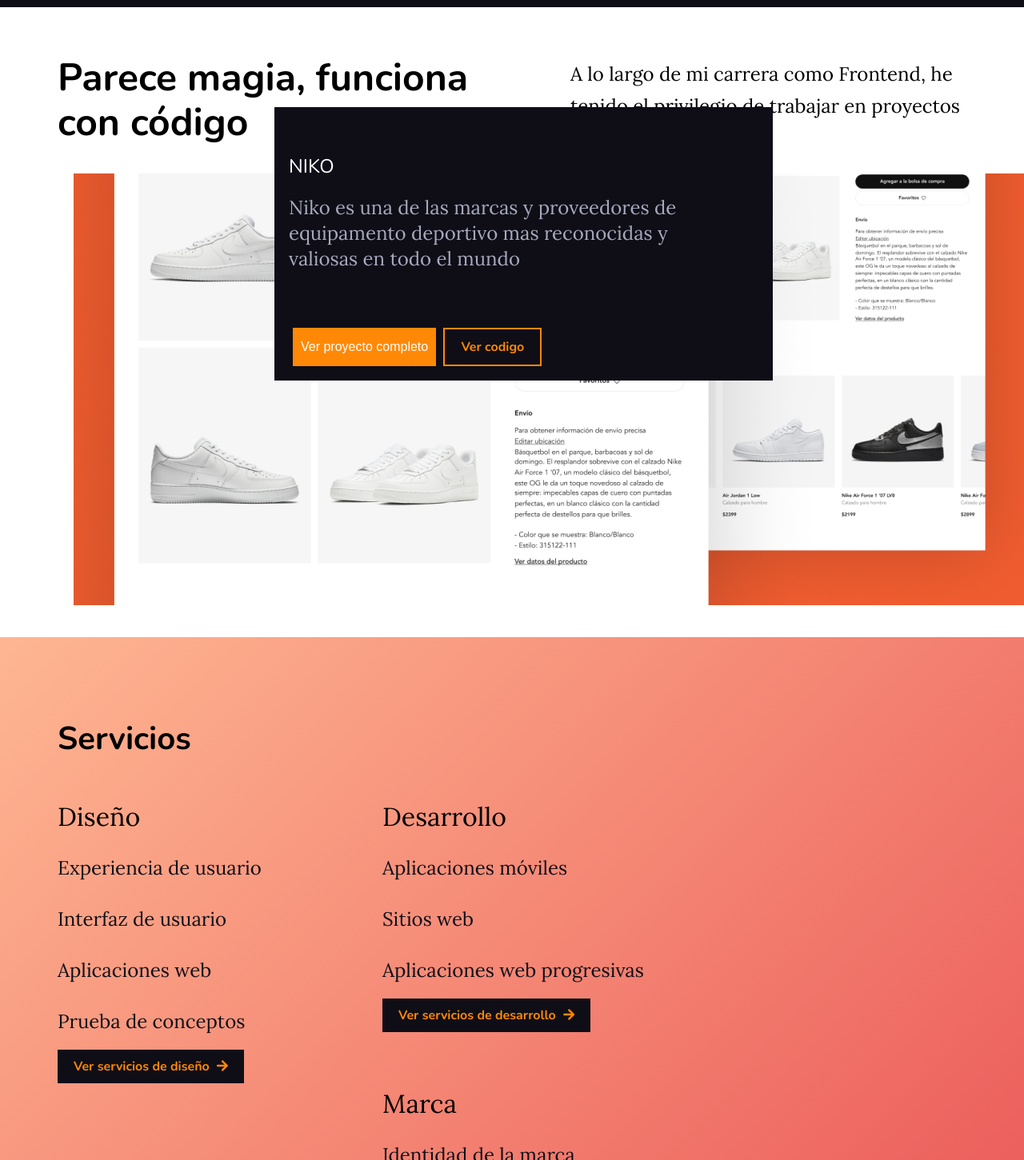
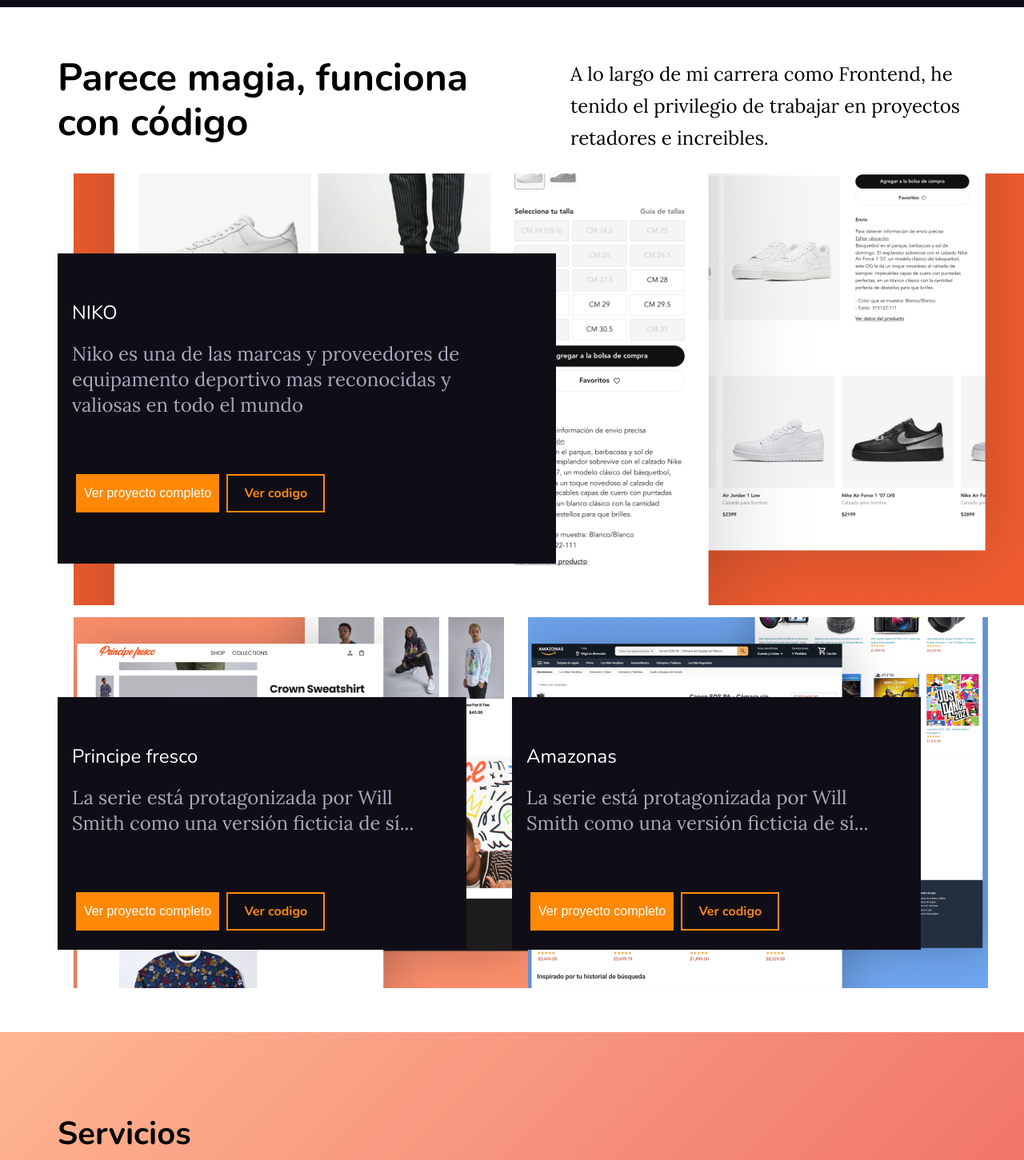
Before and after one commit to migueljalvarez/maqueta-portafolio-figma, a plain HTML site: page index.html in a window 1280 px wide. Shown: the part 700-2151 px from the top of the page at 80% size. Drawn offline with nearby package versions, Linux system fonts and the light colour scheme.

Commit message:
agregando proyectos

```diff
--- a/index.html
+++ b/index.html
@@ -61,41 +61,45 @@
           increibles.
         </p>
       </div>
-      <div class="first-project">
-        <div>
-          <img src="./src/assets/img/bg-niko.png" alt="bg-niko">
-        </div>
-
-        <div class="alert-message">
-
+      <div class="first-project mb-15">
+        <img class="background" src="./src/assets/img/bg-niko.png" alt="bg-niko">
+        <div class="alert-message alert-w-large">
           <h3 class="alert-title">NIKO</h3>
-          <p class="descriptions">
+          <p class="descriptions alert-text-large">
             Niko es una de las marcas y proveedores de equipamento deportivo mas reconocidas y valiosas en todo el mundo
           </p>
-
           <input class="btn btn-orange" type="button" value="Ver proyecto completo">
           <input class="more-services border-orange" type="button" value="Ver codigo">
         </div>
       </div>
-      <!-- <div id="sub-container-projects-images" class="">
-        <div>
-          <img class="large" src="./src/assets/img/large.png" alt="niko">
-        </div>
-        <div>
-          <img class="small" src="./src/assets/img/small-principe.png" alt="principe">
-        </div>
-        <div>
-          <img class="small" src="./src/assets/img/small-amazon.png" alt="amazon">
+
+      <div class="container-other-projects ">
+        <div class="other-projects mb-15">
+          <img class="background" src="./src/assets/img/bg-principe.png" alt="principe">
+          <div class="alert-message alert-w-small">
+            <h3 class="alert-title">Principe fresco</h3>
+            <p class="descriptions">
+              La serie está protagonizada por Will Smith como una versión ficticia de sí...
+            </p>
+            <input class="btn btn-orange" type="button" value="Ver proyecto completo">
+            <input class="more-services border-orange" type="button" value="Ver codigo">
+          </div>
         </div>
 
-      </div> -->
+
+        <div class="other-projects mb-15">
+          <img class="background" src="./src/assets/img/bg-amazon.png" alt="amazon">
+          <div class="alert-message alert-w-small">
+            <h3 class="alert-title">Amazonas</h3>
+            <p class="descriptions">
+              La serie está protagonizada por Will Smith como una versión ficticia de sí...
+            </p>
+            <input class="btn btn-orange" type="button" value="Ver proyecto completo">
+            <input class="more-services border-orange" type="button" value="Ver codigo">
+          </div>
+        </div>
+      </div>
     </div>
-
-
-
-
-
-
 
 
   </section>
--- a/styles/index.css
+++ b/styles/index.css
@@ -10,8 +10,12 @@
   --paragraph: #a7a9be;
   --button-hover: #fed9da;
 }
-a, [type="button"]:hover {
+a,
+[type="button"]:hover {
   cursor: pointer;
+}
+[type="button"]:hover {
+  background-color: var(--button-hover);
 }
 * {
   box-sizing: border-box;
@@ -84,46 +88,70 @@ footer {
 #sub-container-projects h2 {
   width: 519px;
   line-height: 56px;
-  font-size: 48px
+  font-size: 48px;
 }
-#sub-container-projects-images div{
-  margin: 5px 10px;
+/* margins */
+.mb-15 {
+  margin-bottom: 15px;
 }
-
+/*  */
 .first-project {
   width: 1198px;
   height: 540px;
 }
-.first-project div {
-  z-index: 1;
+
+.other-projects {
+  width: 598px;
+  height: 464px;
+}
+.first-project .background,
+.other-projects .background {
+  z-index: -1;
+  position: absolute;
   margin-left: 20px;
+  margin-right: 0px;
 }
+.container-other-projects {
+  display: inline-flex;
+  justify-content: space-between;
+}
+
 .alert-message {
   background-color: var(--background);
   color: var(--white);
+  padding: 18px;
+  z-index: 1;
+  margin-block: 100px;
+}
+
+.alert-w-large {
   width: 623px;
-  padding: 18px;
-  left: 323px;
-  position: absolute;
-  bottom: -376px;
+  height: 388px;
 }
+.alert-w-small {
+  width: 511px;
+  height: 316px;
+}
+
 .alert-title {
   font-family: Nunito;
   font-size: 24px;
   padding-top: 20px;
   line-height: 32px;
 }
-.alert-message p  {
+.alert-text-large {
   width: 500px;
+}
+.alert-message p {
   margin-bottom: 70px;
+  margin-right: 45px;
 }
 
-#sub-container-projects-images div .small{
+#sub-container-projects-images div .small {
   float: left;
   width: 599px;
   height: 464px;
 }
-
 
 .bg-gradient {
   background: linear-gradient(135deg, #feb692 0%, #ea5455 100%);
```
Also changed, not shown: src/assets/img/bg-amazon.png (added), src/assets/img/bg-principe.png (added), src/assets/img/large.png (deleted), src/assets/img/small-amazon.png (deleted), src/assets/img/small-principe.png (deleted), src/assets/img/small.png (deleted).
